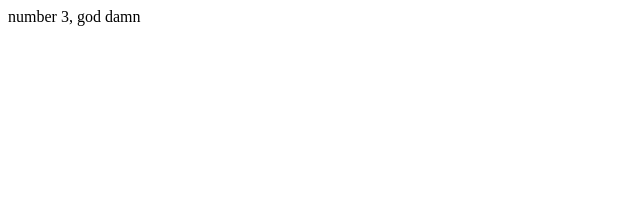
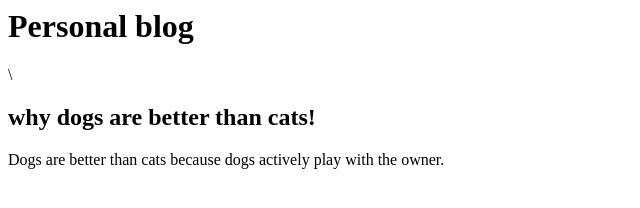
Before and after one commit to 8D1/number3.github.io, a plain HTML site: page index.html in a window 1280 px wide. Shown: the whole page, without its empty margins (0-640 px from the left). Drawn offline with Linux system fonts and the light colour scheme.

Commit message:
Update index.html

```diff
--- a/index.html
+++ b/index.html
@@ -1 +1,3 @@
-number 3, god damn
+<H1>Personal blog</h1>\
+<h2>why dogs are better than cats!</h2>
+<p>Dogs are better than cats because dogs actively play with the owner.</p>
```
